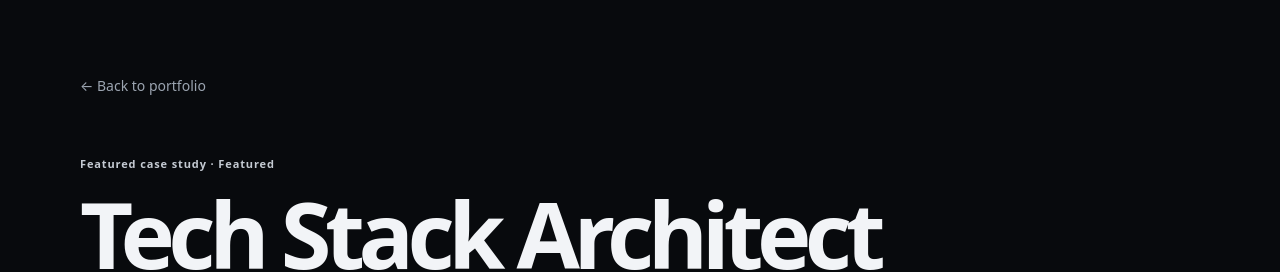
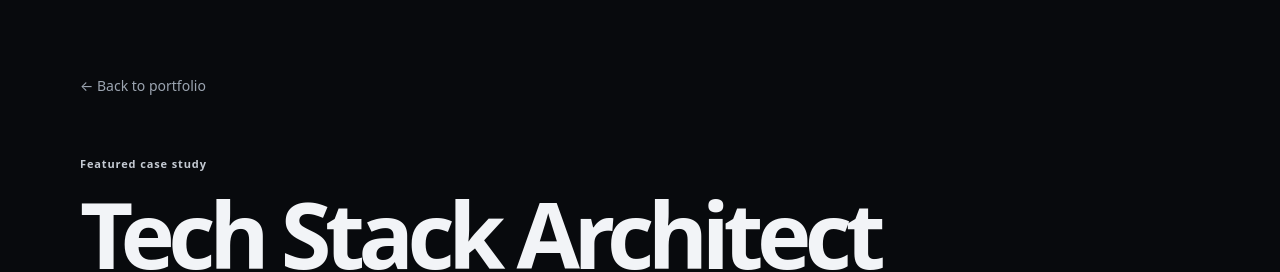
Before and after one commit to davidifeanyicelestine586-arch/David-Ifeanyi, a Next.js app: page /projects/tech-stack-architect in a window 1280 px wide. Shown: the top 272 px of the page. Built offline with nearby package versions, Linux system fonts and the light colour scheme; no server answers.

Commit message:
fix: remove redundant featured status wording

```diff
--- a/app/projects/tech-stack-architect/page.tsx
+++ b/app/projects/tech-stack-architect/page.tsx
@@ -10,7 +10,7 @@ export default function TechStackArchitectCaseStudy() {
     <main className="case-study">
       <div className="container">
         <Link className="back" href="/">← Back to portfolio</Link>
-        <div className="eyebrow">Featured case study · {project.status}</div>
+        <div className="eyebrow">Featured case study</div>
         <h1>{project.name}</h1>
         <p className="case-lede">{project.description}</p>
         <div className="tags" aria-label="Tech Stack Architect technologies">
```
